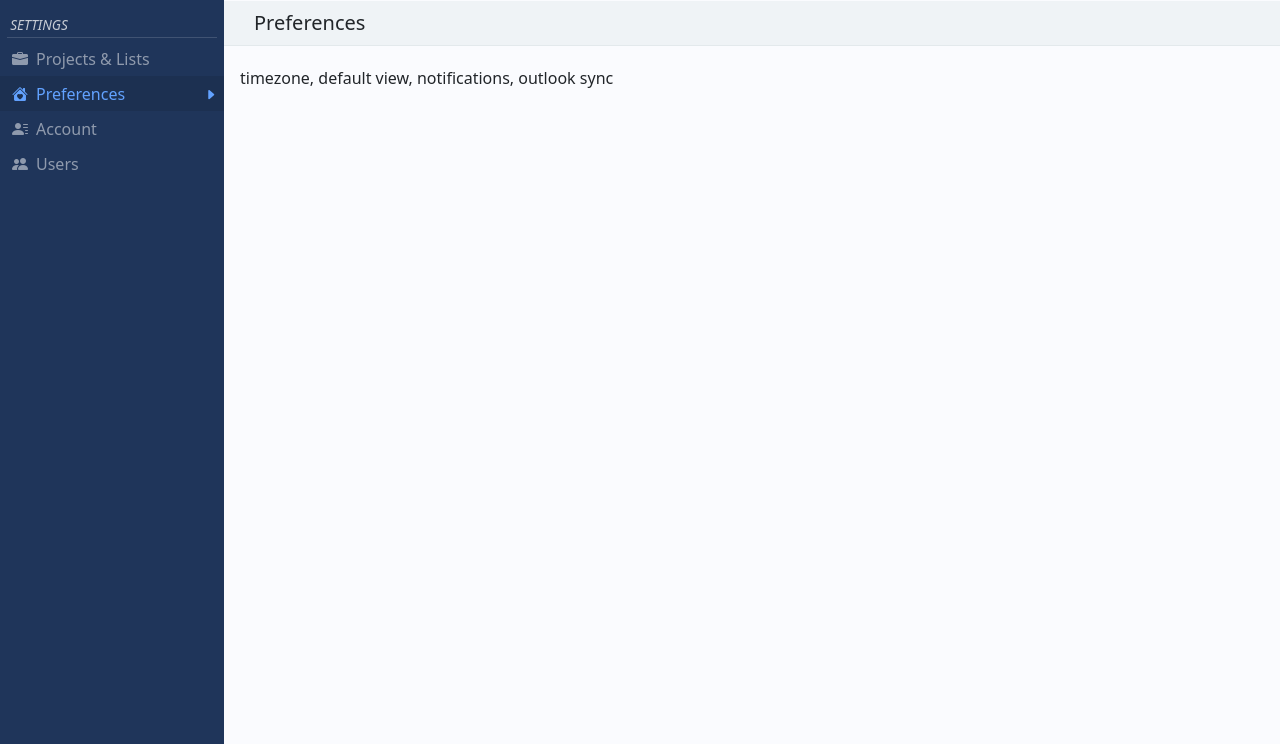
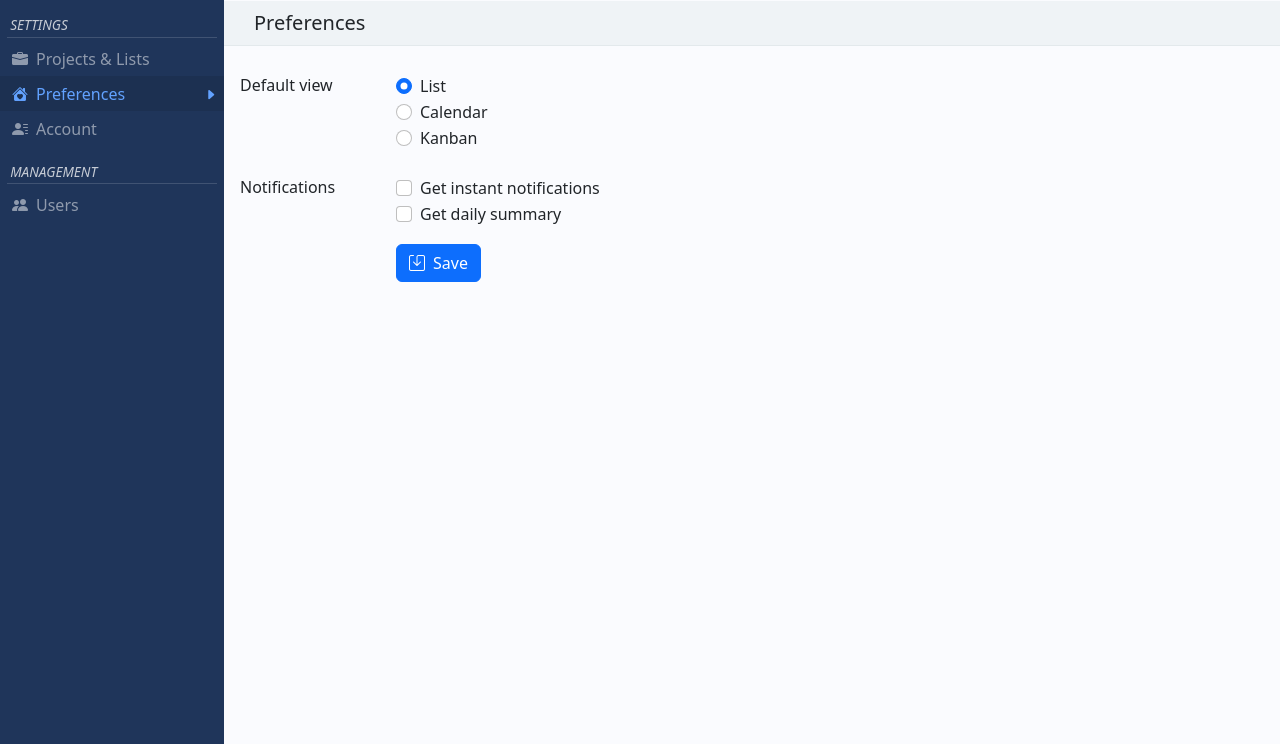
Before and after one commit to stanozr/taskfreak, a Flask app: page /settings/preferences in a window 1280 px wide. Shown: the part 56-800 px from the top of the page. Run offline with Flask 2, Linux system fonts and the light colour scheme; a user stored in the database is signed in; some libraries are stand-ins or nearby versions.

Commit message:
User preferences

```diff
--- a/application/__init__.py
+++ b/application/__init__.py
@@ -86,5 +86,5 @@ def index():
 	if not current_user.is_authenticated:
 		return redirect(url_for('user.login'))
 	else:
-		# -TODO- check preferenced view
-		return redirect(url_for('tasks.list'))
+		dview = current_user.get_preference('default_view', 'list')
+		return redirect(url_for('tasks.'+dview))
--- a/application/config.py
+++ b/application/config.py
@@ -17,6 +17,12 @@ class Config(object):
     SQLALCHEMY_DATABASE_URI = 'postgresql://stan:Stqn56@localhost:5432/taskfreak'
     SQLALCHEMY_TRACK_MODIFICATIONS = False
 
+    TASK_VIEWS = {
+        'list': 'List',
+        'calendar': 'Calendar',
+        'kanban': 'Kanban'
+    }
+
     USER_ROLES = {
         1: "User",
         2: "Manager",
--- a/application/models.py
+++ b/application/models.py
@@ -1,4 +1,4 @@
-import datetime, requests, hashlib
+import datetime, json, requests, hashlib
 from werkzeug.security import generate_password_hash, check_password_hash
 from flask_login import UserMixin
 from application import db
@@ -12,16 +12,33 @@ class UserModel(UserMixin, db.Model):
     name = db.Column(db.String(128))
     thumbnail = db.Column(db.String(512))
     timezone = db.Column(db.String(64), default='UTC')
-    preferences = db.Column(db.String(64))
+    preferences = db.Column(db.Text)
     creation = db.Column(db.DateTime, nullable = False, default=datetime.datetime.utcnow)
     update = db.Column(db.DateTime, default=datetime.datetime.utcnow, onupdate=datetime.datetime.utcnow, nullable = False)
     lastlogin = db.Column(db.DateTime)
     roles = db.Column(db.Integer) # 0 = disabled, 1 = user, 2 = manager, 3 = admin, 4 = super admin
 
-    def set_password(self,password):
+    def get_preferences(self):
+        prefs = {}
+        try:
+            if self.preferences:
+                prefs = json.loads(self.preferences)
+        except:
+            pass
+        return prefs
+
+    def get_preference(self, key, default=None):
+        return self.get_preferences().get(key, default)
+
+    def set_preference(self, key, value):
+        prefs = self.get_preferences()
+        prefs[key] = value
+        self.preferences = json.dumps(prefs)
+
+    def set_password(self, password):
         self.password = generate_password_hash(password)
 
-    def check_password(self,password):
+    def check_password(self, password):
         return check_password_hash(self.password, password)
 
     def check_gravatar(self, set=False):
--- /dev/null
+++ b/application/static/js/settings_preferences.js
@@ -0,0 +1,19 @@
+$('document').ready(function() {
+
+    $( "#preferences-form" ).submit(function( event ) {
+        $t = $(this);
+        $.ajax({
+            method: "POST",
+            url: $t.attr('action'),
+            data: $t.serialize()
+        }).done(function (data) {
+            if (data.error) {
+                tfk_toasted(data.error, 'text-bg-danger');
+            } else {
+                tfk_toasted(data.success, 'text-bg-success');
+            }
+        });
+        event.preventDefault();
+    });
+
+});
--- a/application/templates/layout/settings.html
+++ b/application/templates/layout/settings.html
@@ -8,6 +8,9 @@
     <li><a href="{{ url_for('settings.projects') }}" class="{% if menu=='settings_projects' %}active{% endif %}"><i class="bi bi-briefcase-fill me-2"></i>Projects &amp; Lists</a></li>
     <li><a href="{{ url_for('settings.preferences') }}" class="{% if menu=='settings_preferences' %}active{% endif %}"><i class="bi bi-house-heart-fill me-2"></i>Preferences</a></li>
     <li><a href="{{ url_for('settings.account') }}" class="{% if menu=='settings_account' %}active{% endif %}"><i class="bi bi-person-lines-fill me-2"></i>Account</a></li>
+  </ul>
+  <h4>Management</h4>
+  <ul>
     <li><a href="{{ url_for('settings.users') }}" class="{% if menu=='settings_users' %}active{% endif %}"><i class="bi bi-people-fill me-2"></i>Users</a></li>
   </ul>
 </nav>
--- a/application/templates/settings_preferences.html
+++ b/application/templates/settings_preferences.html
@@ -2,7 +2,45 @@
 
 {% block content %}
 
-    <h2 class="page-title">Preferences</h2>
-    <p>timezone, default view, notifications, outlook sync</p>
+<h2 class="page-title">Preferences</h2>
+<form id="preferences-form" action="{{ url_for('settings.api_preferences_save') }}" method="POST" style="max-width:600px">
+    <div class="row mb-3">
+        <label for="iView" class="col-sm-3 col-form-label">Default view</label>
+        <div class="col-sm-9 pt-2">
+            {% set def = data['default_view'] or 'list' %}
+            {% for opt in options['default_views'] %}
+            <div class="form-check">
+                <input class="form-check-input" type="radio" name="default_view" id="iView{{ opt }}" value="{{ opt }}"
+                {% if opt == def %}checked{% endif %} />
+                <label class="form-check-label" for="iView{{ opt }}">{{ options['default_views'][opt] }}</label>
+            </div>
+            {% endfor %}
+        </div>
+    </div>
+    <div class="row mb-3">
+        <label for="iNotifs" class="col-sm-3 col-form-label">Notifications</label>
+        <div class="col-sm-9 pt-2">
+            <div class="form-check">
+                <input class="form-check-input" type="checkbox" name="notif_instant" value="1" id="iNotif1"
+                {% if data['notif_instant'] or false %}checked{% endif %} />
+                <label class="form-check-label" for="iNotif1">
+                  Get instant notifications
+                </label>
+            </div>
+            <div class="form-check">
+                <input class="form-check-input" type="checkbox" name="notif_daily" value="1" id="iNotif2"
+                {% if  data['notif_daily'] or false %}checked{% endif %} />
+                <label class="form-check-label" for="iNotif2">
+                  Get daily summary
+                </label>
+            </div>
+        </div>
+    </div>
+    <div class="row mb-3">
+        <div class="col-12 col-sm-9 offset-sm-3">
+            <button type="submit" class="btn btn-primary"><i class="bi bi-save me-2"></i>Save</button>
+        </div>
+    </div>
+</form>
 
 {% endblock %}
--- a/application/utils.py
+++ b/application/utils.py
@@ -24,7 +24,7 @@ class utils:
             'users',
             sqa.MetaData(),
             sqa.Column('id', sqa.Integer, primary_key = True),
-            sqa.Column('lastlogin', sqa.DateTime),
+            sqa.Column('lastlogin', sqa.DateTime)
         )
         with db.engine.begin() as conn:
             update = sqa.update(users).where(users.c.id==id).values(lastlogin=datetime.datetime.utcnow())
--- a/application/views/settings.py
+++ b/application/views/settings.py
@@ -39,11 +39,31 @@ def account():
 @settings.route("/settings/preferences")
 def preferences():
 	# User preferences, i.e. timezone, default view, notifications, outlook sync
+	opts = {
+		'default_views': app.config['TASK_VIEWS']
+	}
 	return render_template("settings_preferences.html",
 		title="Pacific Data Hub",
 		menu="settings_preferences",
+		data=current_user.get_preferences(),
+		options = opts,
 		js=['settings_preferences.js']
 	)
+
+@settings.route("/api/preferences/save", methods=['POST'])
+def api_preferences_save():
+	uid = int(request.form['id']) if request.form.get('id') else current_user.id
+	if uid != current_user.id and current_user.roles < 3:
+		return jsonify({'error': 'You must be admin to edit users'})
+	item = UserModel.query.filter_by(id=uid).first()
+	if not item:
+		return jsonify({'error': 'User does not exist'})
+	item.set_preference('default_view', request.form.get('default_view', 'list'))
+	item.set_preference('notif_instant', request.form.get('notif_instant', False))
+	item.set_preference('notif_daily', request.form.get('notif_daily', False))
+	db.session.commit()
+	msg = "User preferences saved"
+	return jsonify({'success': msg})
 
 @settings.route("/settings/users")
 def users():
```
Also changed, not shown: README.md.
